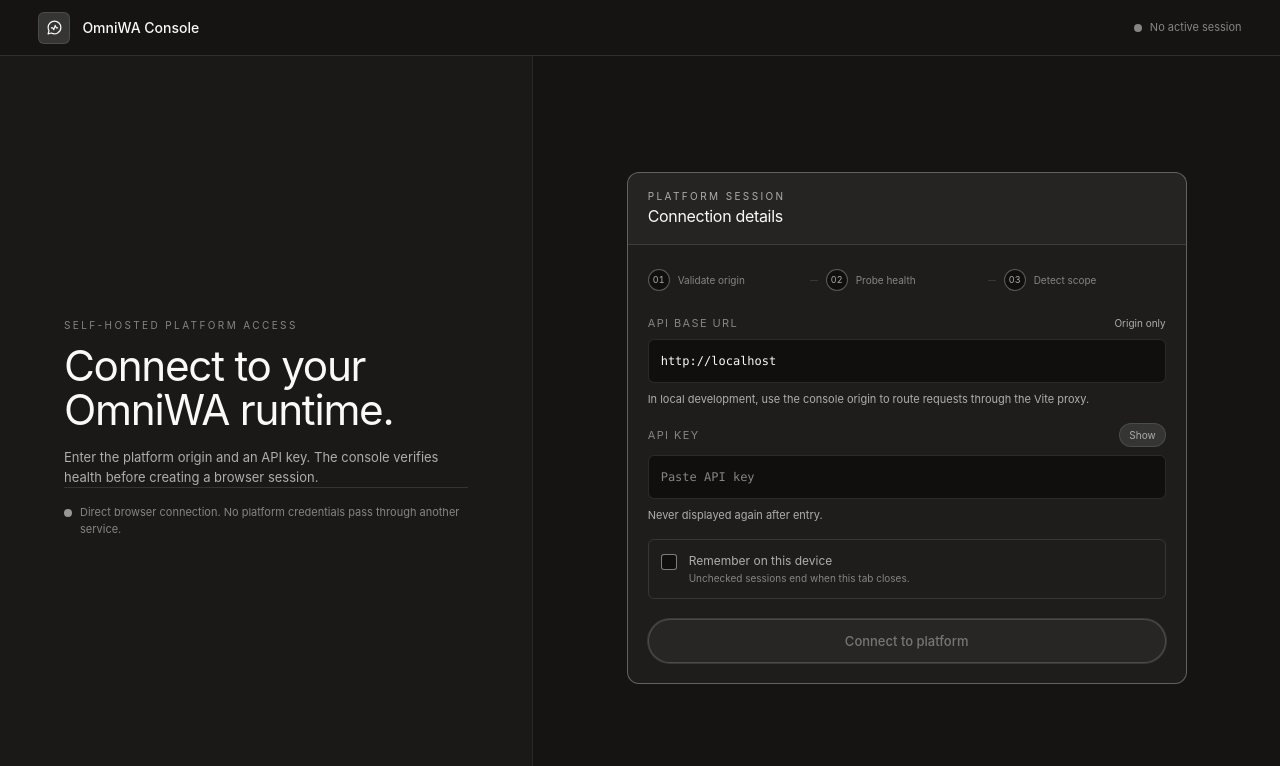
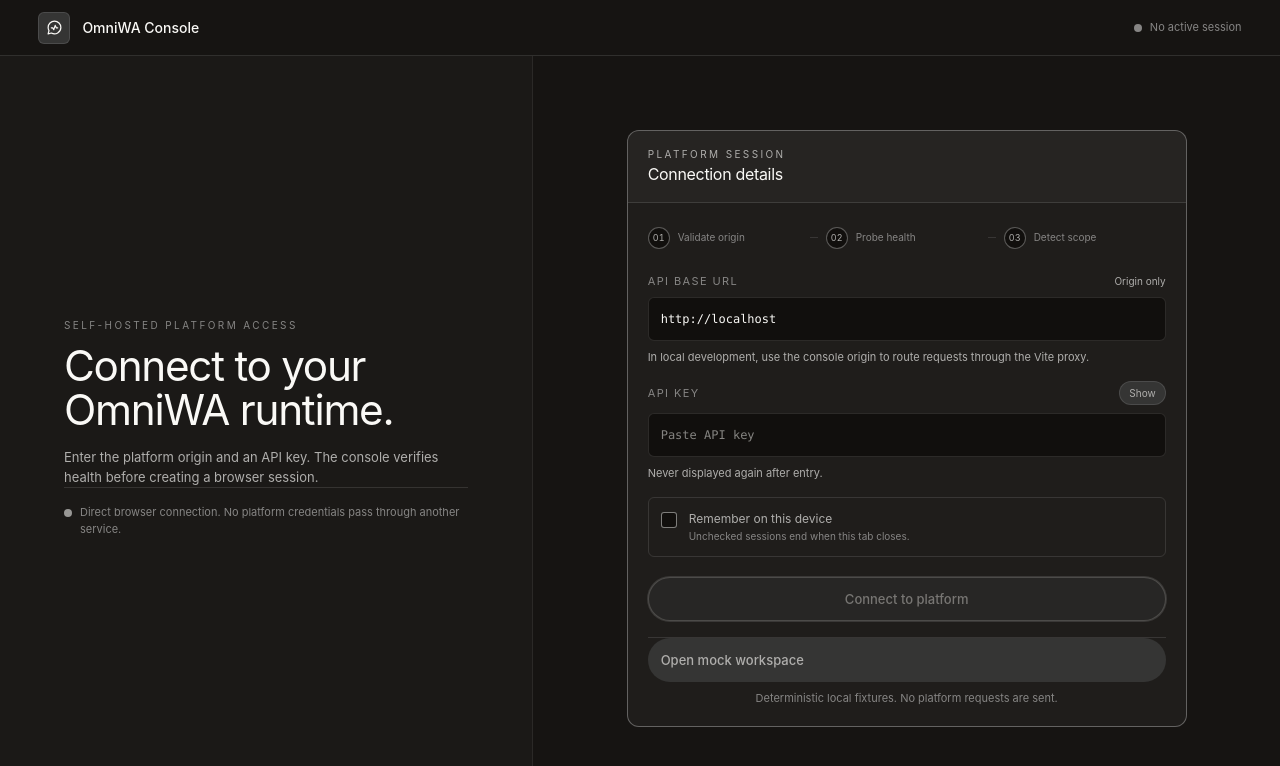
Before and after one commit to hiepknor/omniwa-console, a React (Vite) app: page /connect in a window 1280 px wide. Shown: the top 766 px of the page. Built offline with nearby package versions, Linux system fonts and the light colour scheme.

Commit message:
Expose development mock workspace

```diff
--- a/src/app/ConnectPage.tsx
+++ b/src/app/ConnectPage.tsx
@@ -1,6 +1,7 @@
 import { useRef, useState, type FormEvent } from 'react';
 import { createApiClient } from '@/api/client';
 import { ApiFailure, unwrap } from '@/api/envelopes';
+import { MOCK_API_KEY, MOCK_API_ORIGIN } from '@/api/mock/config';
 import { SurfaceNotice } from '@/components/feedback/SurfaceNotice';
 import { useDocumentTitle } from '@/components/useDocumentTitle';
 import { saveSession, type ConsoleSession, type KeyKind } from '@/lib/session';
@@ -87,6 +88,17 @@ export function ConnectPage({
     } finally {
       setPending(false);
     }
+  };
+
+  const openMockWorkspace = () => {
+    const session: ConsoleSession = {
+      baseUrl: MOCK_API_ORIGIN,
+      apiKey: MOCK_API_KEY,
+      keyKind: 'admin',
+      connectedAt: new Date().toISOString(),
+    };
+    saveSession(session, false);
+    onConnected(session);
   };
 
   const canSubmit = isValidOrigin(baseUrl) && apiKey.trim().length > 0 && !pending;
@@ -265,6 +277,12 @@ export function ConnectPage({
             >
               {pending ? 'Connecting…' : 'Connect to platform'}
             </button>
+            {import.meta.env.DEV && (
+              <div className="grid gap-2 border-t border-[var(--border-subtle)] pt-4">
+                <button className="btn min-h-11 w-full" type="button" onClick={openMockWorkspace}>Open mock workspace</button>
+                <p className="text-center text-[11px] leading-4 text-[var(--muted)]">Deterministic local fixtures. No platform requests are sent.</p>
+              </div>
+            )}
           </form>
         </section>
       </div>
--- a/src/app/Shell.tsx
+++ b/src/app/Shell.tsx
@@ -5,6 +5,7 @@ import { Logo } from '@/components/Logo';
 import { useDocumentTitle } from '@/components/useDocumentTitle';
 import { useModalDialog } from '@/components/useModalDialog';
 import { keyFingerprint, type ConsoleSession } from '@/lib/session';
+import { isMockApiOrigin } from '@/api/mock/config';
 
 type IconName =
   | 'overview'
@@ -153,6 +154,7 @@ export function Shell({
     ...systemItems,
   ];
   const fingerprint = keyFingerprint(session.apiKey);
+  const mockSession = isMockApiOrigin(session.baseUrl);
   const location = useLocation();
   const [tabletExpanded, setTabletExpanded] = useState(() => {
     try {
@@ -284,8 +286,8 @@ export function Shell({
               aria-hidden="true"
             />
             <span className="session-copy">
-              <strong>Connected</strong>
-              <span className="key">API key · {fingerprint}</span>
+              <strong>{mockSession ? 'Mock workspace' : 'Connected'}</strong>
+              <span className="key">{mockSession ? 'Fixture data · local' : `API key · ${fingerprint}`}</span>
             </span>
             <button
               type="button"
@@ -304,6 +306,12 @@ export function Shell({
           </div>
         </div>
       </aside>
+
+      {mockSession && (
+        <div className="pointer-events-none fixed right-3 bottom-[76px] z-40 flex min-h-7 items-center gap-2 rounded-full border border-[var(--border)] bg-[var(--elevated)] px-3 text-[10px] uppercase tracking-[1.3px] text-[var(--fg-2)] shadow-[var(--elev-raised)] min-[641px]:top-3 min-[641px]:bottom-auto" role="status">
+          <span className="dot dot-pending" aria-hidden="true" /> Mock data
+        </div>
+      )}
 
       {mobileMoreOpen ? (
         <div
```
Also changed, not shown: 1 other file (tests, documents, lock files or other folders).
